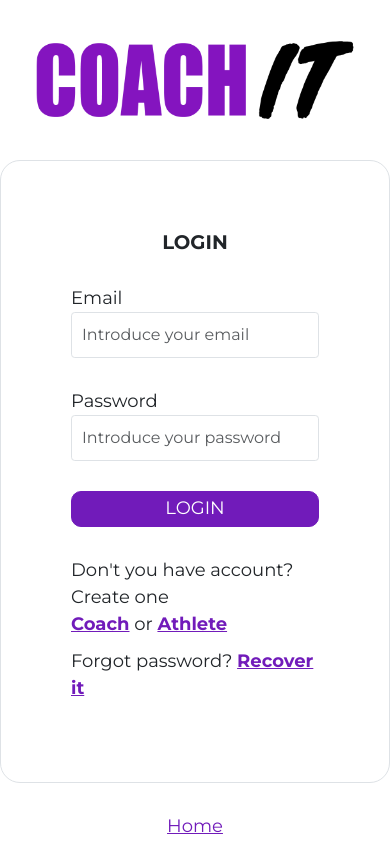
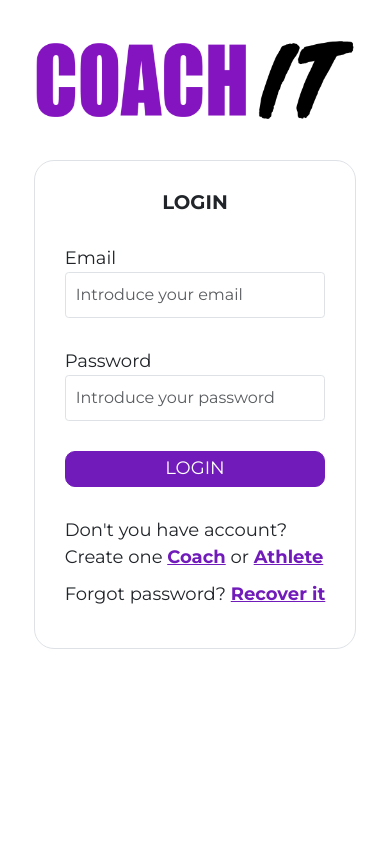
Before and after one commit to danigracia-itb/coach-it-client, a Vue app: page /login in a window 390 px wide. Built offline with nearby package versions, Linux system fonts and the light colour scheme.

Commit message:
diseño login modificado

```diff
--- a/src/pages/auth/Login.vue
+++ b/src/pages/auth/Login.vue
@@ -1,36 +1,34 @@
 <template>
     <div class="row">
-        <div class="img-auth vh-100 col-7 d-none d-md-block" src="recover.png">
+        <div class="img-auth vh-100 col-7 d-none d-md-block">
 
         </div>
         <div class="col-md-5 d-flex flex-column align-items-center justify-content-center">
-            <img class="auth-logo-img" src="../../assets/logo.png" alt="">
-            <div class="p-8 border rounded-5">
+           <RouterLink to="/"><img class="auth-logo-img" src="../../assets/logo.png" alt=""></RouterLink>
+            <div class="p-5 px-5 border rounded-5">
                 <h1 class="text-uppercase text-center fw-bold">login</h1>
-                <form @submit.prevent="login" class="">
+                <form>
                     <div class="form-group mt-5">
                         <label for="email">Email</label>
-                        <input v-model="email" type="email" id="email" class="form-control p-3" placeholder="Introduce your email">
+                        <input type="email" id="email" class="form-control p-3" placeholder="Introduce your email">
                     </div>
 
                     <div class="form-group mt-5">
                         <label for="password">Password</label>
-                        <input v-model="password" type="password" id="password" class="form-control p-3" placeholder="Introduce your password">
+                        <input type="password" id="password" class="form-control p-3" placeholder="Introduce your password">
                     </div>
                     <button type="submit" class="text-uppercase btn btn-primary mt-5 rounded-4 w-100">Login</button>
                 </form>
                 <div class="mt-5 text-small">
-                    <p class="text-lg">Don't you have account? Create one <br>
+                    <p class="text-lg">Don't you have account? <br>Create one
                         <RouterLink to="/register?type=coach" class="text-primary fw-bold">Coach</RouterLink> or <RouterLink
                             to="/register?type=athlete" class="text-primary fw-bold">Athlete</RouterLink>
                     </p>
                     <p>Forgot password? <RouterLink to="/request-password-recover" class="text-primary fw-bold">Recover it
                         </RouterLink>
                     </p>
-
                 </div>
             </div>
-            <RouterLink to="/" class="mt-5">Home</RouterLink>
         </div>
     </div>
 </template>
@@ -91,8 +89,4 @@ const login = async (e) => {
 // const Spinner = defineAsyncComponent(() => import("../components/layout/Spinner.vue"));
 </script>
 
-<style scoped>
-.p-8 {
-    padding: 7rem;
-}
-</style>
+<style scoped></style>
```
